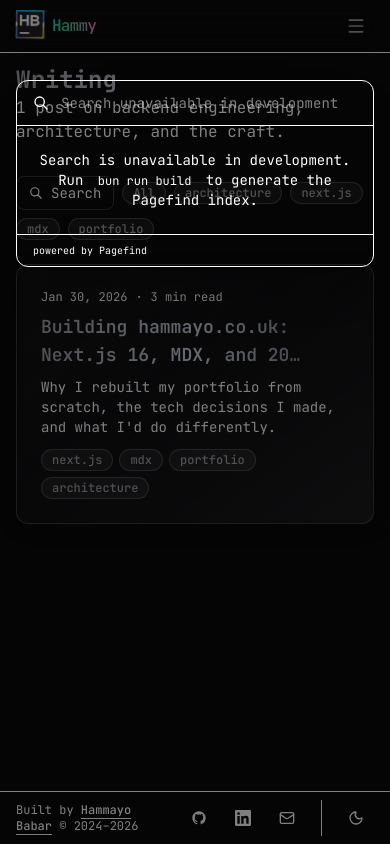
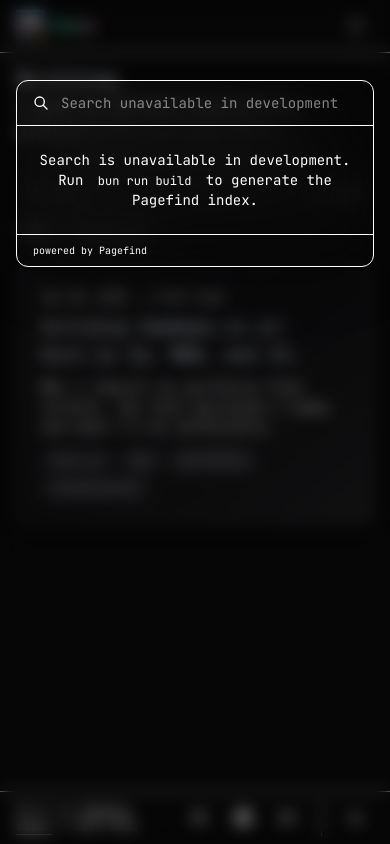
Before and after one commit to hammayo/hammayo.github.io, a Next.js app: page /blogs in a window 390 px wide. Both pictures are taken after a click on the button "Search". Built offline with nearby package versions, Linux system fonts and the light colour scheme.

Commit message:
fix: frosted glass overlay for search palette and mobile nav sheet

```diff
--- a/src/features/blogs/search-palette.tsx
+++ b/src/features/blogs/search-palette.tsx
@@ -97,14 +97,14 @@ export function SearchPalette({ open, onOpenChange }: SearchPaletteProps) {
   return (
     <DialogPrimitive.Root open={open} onOpenChange={onOpenChange}>
       <DialogPrimitive.Portal>
-        <DialogPrimitive.Overlay className="fixed inset-0 z-50 bg-black/50 data-[state=open]:animate-in data-[state=closed]:animate-out data-[state=closed]:fade-out-0 data-[state=open]:fade-in-0" />
+        <DialogPrimitive.Overlay className="fixed inset-0 z-50 bg-black/40 backdrop-blur-sm data-[state=open]:animate-in data-[state=closed]:animate-out data-[state=closed]:fade-out-0 data-[state=open]:fade-in-0" />
 
         <DialogPrimitive.Content
           className={cn(
             'fixed left-1/2 z-50 -translate-x-1/2',
             'top-20 w-[calc(100%-2rem)]',
             'sm:top-1/2 sm:-translate-y-1/2 sm:max-w-[600px]',
-            'bg-background border border-border rounded-xl shadow-2xl',
+            'bg-background/90 backdrop-blur-2xl border border-border/50 rounded-xl shadow-2xl',
             'flex flex-col overflow-hidden',
             'data-[state=open]:animate-in data-[state=closed]:animate-out',
             'data-[state=closed]:fade-out-0 data-[state=open]:fade-in-0',
@@ -114,7 +114,7 @@ export function SearchPalette({ open, onOpenChange }: SearchPaletteProps) {
           <DialogPrimitive.Title className="sr-only">Search posts</DialogPrimitive.Title>
 
           {/* Input row */}
-          <div className="flex items-center gap-3 px-4 py-3 border-b border-border">
+          <div className="flex items-center gap-3 px-4 py-3 border-b border-border/50">
             <svg
               className="w-4 h-4 shrink-0 text-muted-foreground"
               fill="none" stroke="currentColor" viewBox="0 0 24 24"
@@ -197,7 +197,7 @@ export function SearchPalette({ open, onOpenChange }: SearchPaletteProps) {
           </div>
 
           {/* Footer */}
-          <div className="px-4 py-2 flex items-center gap-3 text-[10px] text-muted-foreground border-t border-border">
+          <div className="px-4 py-2 flex items-center gap-3 text-[10px] text-muted-foreground border-t border-border/50">
             <span className="hidden sm:inline"><kbd className="font-mono">↵</kbd> select</span>
             <span className="hidden sm:inline"><kbd className="font-mono">ESC</kbd> close</span>
             <span className="sm:ml-auto">powered by Pagefind</span>
--- a/src/features/shared/ui/sheet.tsx
+++ b/src/features/shared/ui/sheet.tsx
@@ -21,7 +21,7 @@ const SheetOverlay = React.forwardRef<
 >(({ className, ...props }, ref) => (
   <SheetPrimitive.Overlay
     className={cn(
-      "fixed inset-0 z-50 bg-black/80  data-[state=open]:animate-in data-[state=closed]:animate-out data-[state=closed]:fade-out-0 data-[state=open]:fade-in-0",
+      "fixed inset-0 z-50 bg-black/40 backdrop-blur-sm data-[state=open]:animate-in data-[state=closed]:animate-out data-[state=closed]:fade-out-0 data-[state=open]:fade-in-0",
       className
     )}
     {...props}
@@ -31,7 +31,7 @@ const SheetOverlay = React.forwardRef<
 SheetOverlay.displayName = SheetPrimitive.Overlay.displayName
 
 const sheetVariants = cva(
-  "fixed z-50 gap-4 bg-white dark:bg-zinc-800 p-6 shadow-xl transition ease-in-out data-[state=closed]:duration-300 data-[state=open]:duration-500 data-[state=open]:animate-in data-[state=closed]:animate-out",
+  "fixed z-50 gap-4 bg-background/95 backdrop-blur-xl p-6 shadow-xl transition ease-in-out data-[state=closed]:duration-300 data-[state=open]:duration-500 data-[state=open]:animate-in data-[state=closed]:animate-out",
   {
     variants: {
       side: {
```
